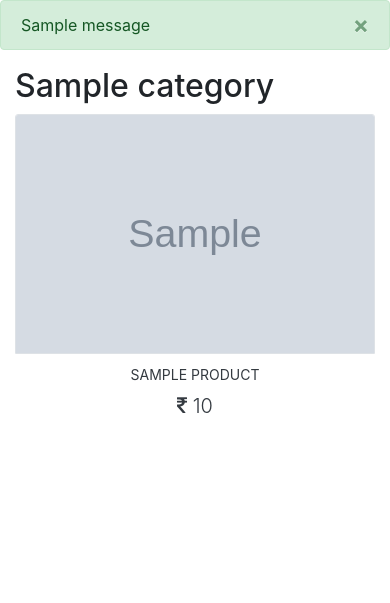
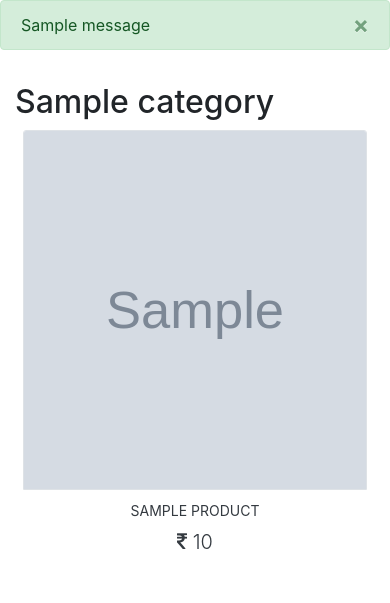
Before and after one commit to inaveenchahar/e-mart, a Django app: a page that uses products/templates/category_details.html in a window 390 px wide. Shown: the part 62-665 px from the top of the page. Run offline with Django 3.2, Linux system fonts and the light colour scheme; tables that the repository leaves empty hold one stand-in row (values such as "Sample post"); grey boxes marked "Sample" are stand-in pictures; one stand-in notice (Sample message) is shown; some libraries are stand-ins or nearby versions.

Commit message:
feat(products): category details responsive now and new css file added to it

```diff
--- /dev/null
+++ b/products/static/css/category_details.css
@@ -0,0 +1,9 @@
+#p_image{
+    height: 240px;
+}
+
+@media only screen and (max-width: 574px) {
+    #p_image{
+        height: 360px;
+    }
+}
--- a/products/templates/category_details.html
+++ b/products/templates/category_details.html
@@ -1,9 +1,10 @@
 {% extends 'base.html' %}
- {% load static %}
+
 {% block title %} All Products {% endblock title %}
 
 {% block content %}
-
+     {% load static %}
+    <link rel="stylesheet" type="text/css" href="{% static 'css/category_details.css' %}">
     <section>
         {% if message.success %}
             <div class="alert alert-success alert-dismissible">
@@ -11,14 +12,14 @@
                 {{ message }}
             </div>
         {% endif %}
-        <div class="container py-md-5">
-            <h1>{{ category }}</h1>
+        <div class="container py-md-5  py-3">
+            <h1 class="mb-md-3">{{ category }}</h1>
             <div class="row">
                 {% for product in all_products %}
-                    <div class="col-md-3">
+                    <div class="col-lg-3 col-md-4 col-sm-6 col-12">
                         <a href="{% url 'product:product_details' category.slug product.slug product.id %}">
-                            <div class="card border-0 mb-4">
-                                <img src="{{ product.image.url }}" class="card-img-top embed-responsive border" alt="product-image" style="height: 240px">
+                            <div class="card border-0 mb-4 px-2">
+                                <img id="p_image" src="{{ product.image.url }}" class="card-img-top embed-responsive border" alt="product-image">
                                 <div class="card-body py-2 px-2 text-center">
                                     <p class="card-title text-dark my-1 text-uppercase">{{ product.title }}</p>
                                 </div>
@@ -26,9 +27,7 @@
                                     <span class="lead" style="vertical-align: middle">
                                         <i class="fa fa-inr my-0" aria-hidden="true"></i> {{ product.price | floatformat:"0" }}
                                     </span>
-{#                                    <a href="{% url 'cart:cart_product' category.slug product.slug product.id %}" class="btn btn-primary float-right">Add to Cart</a>#}
                                 </div>
-
                             </div>
                         </a>
                     </div>
```
Also changed, not shown: main/templates/homepage.html (+4 -6 lines).
